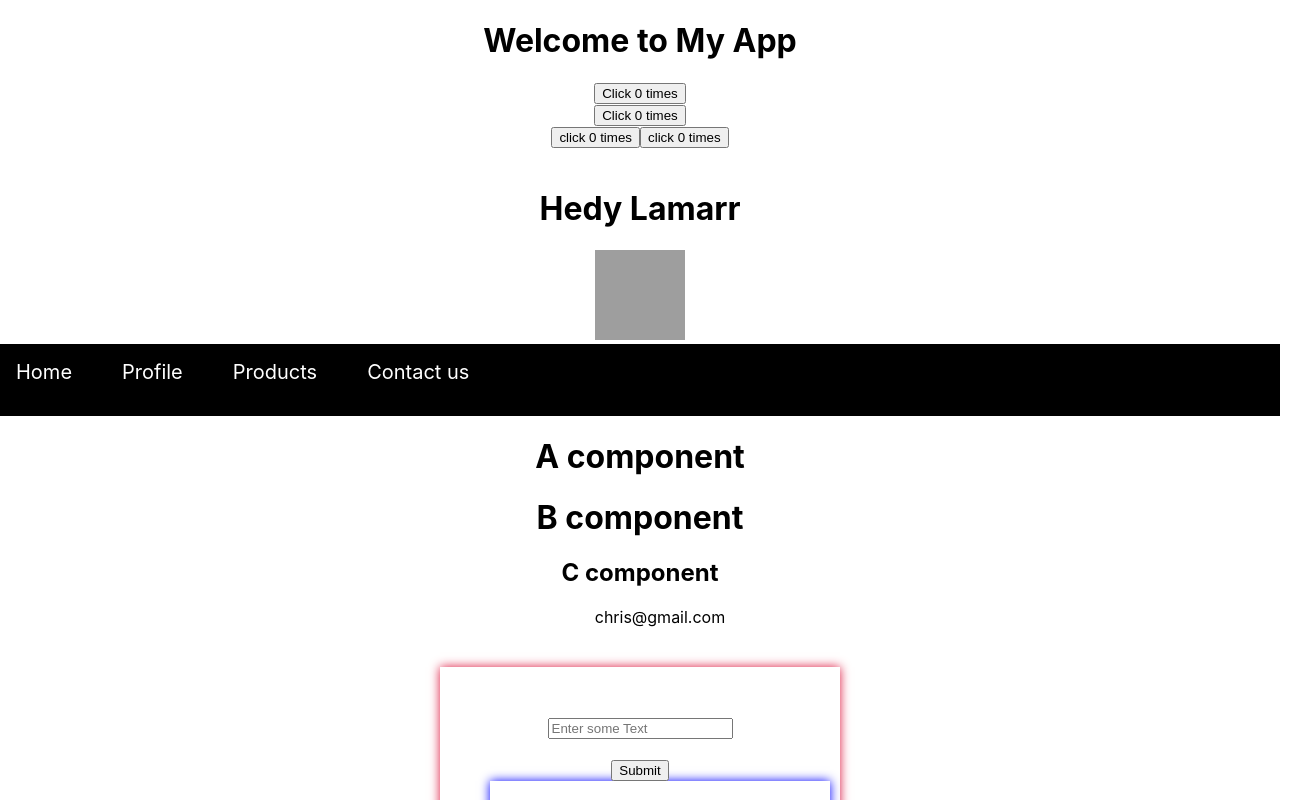
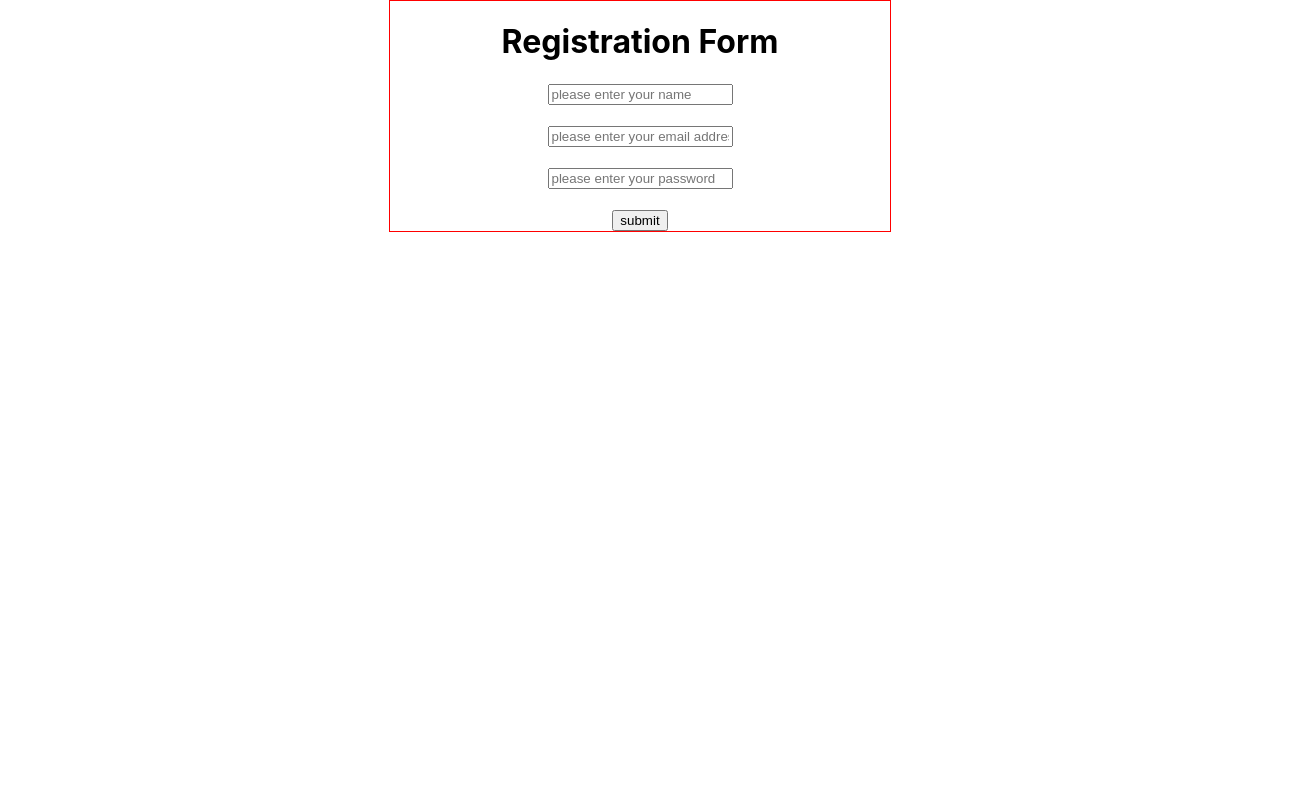
Before and after one commit to prerna1113/react-topics, a React (Create React App) app: page / in a window 1280 px wide. Shown: the top 800 px of the page, 1304 px wide, since content can reach past the window. Built offline with nearby package versions, Linux system fonts and the light colour scheme; grey boxes are pictures that could not be loaded.

Commit message:
form added

```diff
--- a/src/App.js
+++ b/src/App.js
@@ -25,6 +25,7 @@ import A from './component/Context/A';
 import Counterr from './Counterr';
 import Nav from './component/State-Api/Nav';
 import Button from './component/reactTutorial/Button';
+import Registration from './component/FormValidation/Registration';
 // import Profile from './component/State-Api/Profile';
 
 
@@ -41,10 +42,12 @@ function App() {
   return (
     <div className="App">
 
+      <Registration />
 
 
 
-      <div>
+
+      {/* <div>
         <h1>Welcome to My App</h1>
         <Button />
         <Button />
@@ -75,7 +78,7 @@ function App() {
         <button
          onClick={()=>{setData(true)}}
          >Show card</button>
-       </div>
+       </div> */}
 
     </div>
   );
--- /dev/null
+++ b/src/component/FormValidation/Registration.jsx
@@ -0,0 +1,50 @@
+
+
+import React from 'react'
+
+function Registration() {
+  return (
+    <div style={{
+        width:"500px",
+        border:"1px solid red",
+        margin:"auto"
+
+        }}>
+        <h1>Registration Form</h1>
+        <form >
+
+            <input
+            type = "text"
+            // value = "registration"
+            placeholder = "please enter your name"
+            />
+            <br></br>
+            <br>
+            </br>
+
+            <input
+            type = "email"
+            // value= "email"
+            placeholder = "please enter your email address"
+
+            />
+            <br></br>
+            <br></br>
+
+            <input
+            type = "password"
+            // value ="password"
+            placeholder ="please enter your password"
+            />
+            <br></br>
+            <br></br>
+
+            <button
+            >submit</button>
+        </form>
+
+         </div>
+  )
+}
+
+export default Registration
```
Also changed, not shown: src/javascript/function.js (+46 -46 lines), src/javascript/obj.js (+29 -0 lines).
